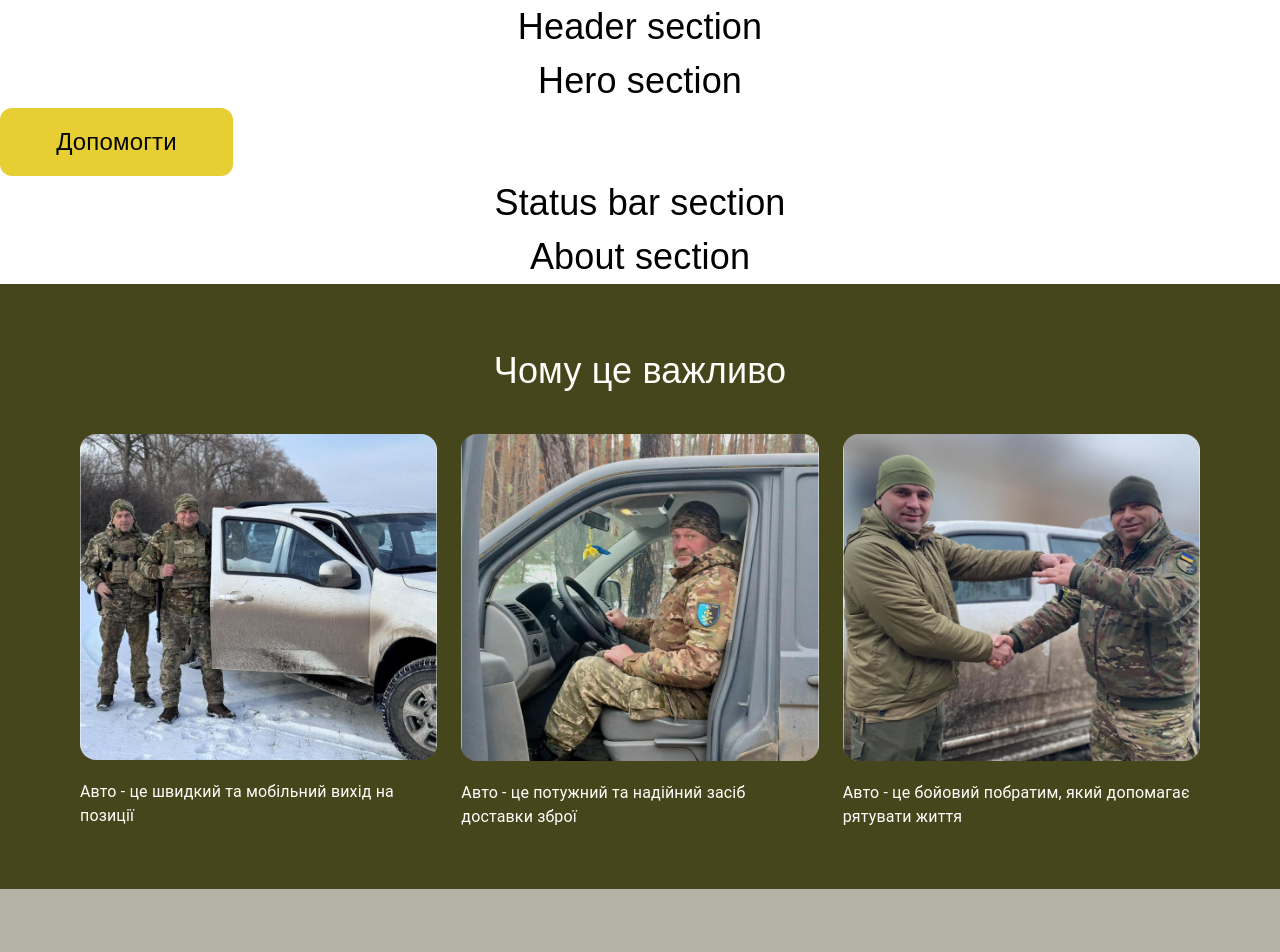
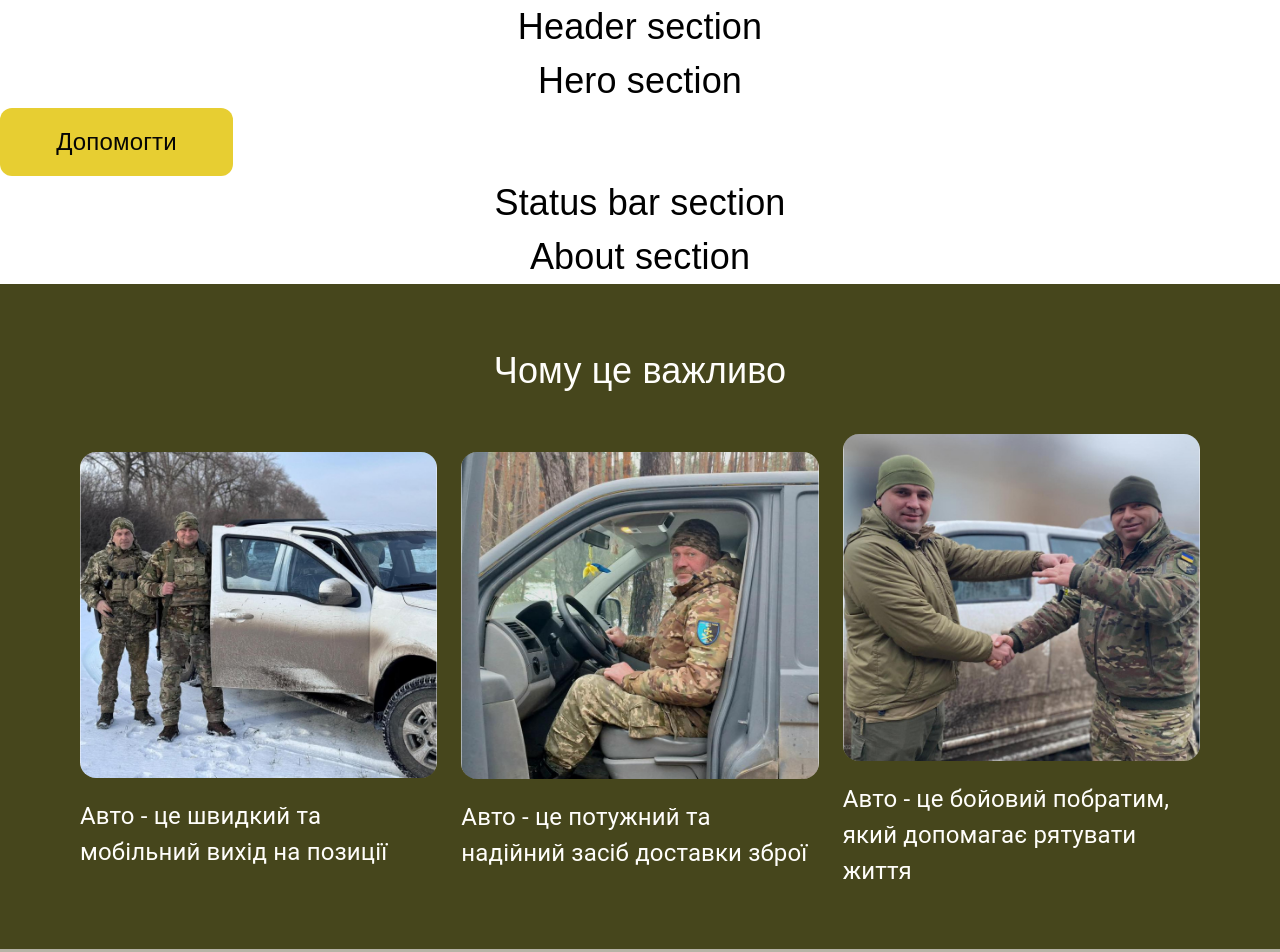
Before and after one commit to baza-trainee/44-zbir, a React (Create React App) app: page / in a window 1280 px wide. Shown: the top 952 px of the page. Built offline with nearby package versions, Linux system fonts and the light colour scheme.

Commit message:
fix: fix font size in text

```diff
--- a/src/components/Important/Important.module.css
+++ b/src/components/Important/Important.module.css
@@ -39,6 +39,10 @@
   .item {
     width: calc((100% - 20px) / 2);
   }
+
+  .text {
+    font-size: 20px;
+  }
 }
 
 @media screen and (min-width: 1024px) {
@@ -56,4 +60,8 @@
     flex-wrap: nowrap;
     margin-top: 36px;
   }
+
+  .text {
+    font-size: 24px;
+  }
 }
```
